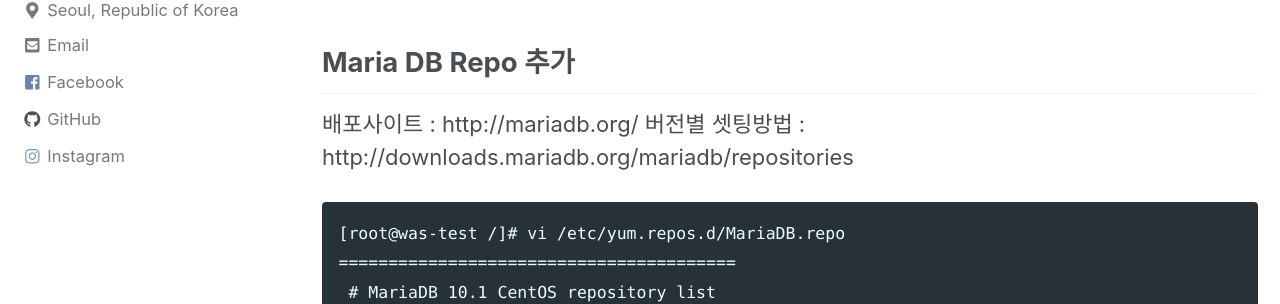
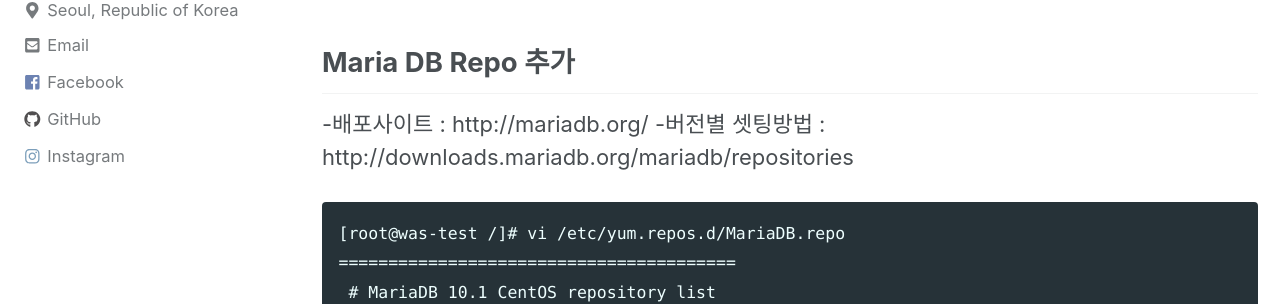
Before and after one commit to youngfromseoul/youngfromseoul.github.io2, a Jekyll site: the page built from _posts/linux/2019-01-29-centos-was.md, in a window 1280 px wide and 900 px high, scrolled down 5058 px. Shown: the part 149-453 px from the top of the window. Built offline with Jekyll 4.4.1, drawn with Linux system fonts in a browser that asks for light colours; cached includes are drawn as plain includes; nearby versions of some CDN libraries; some web fonts are replaced; library files that are not in the unit come from our copies.

````diff
--- a/_posts/linux/2019-01-29-centos-was.md
+++ b/_posts/linux/2019-01-29-centos-was.md
@@ -159,8 +159,9 @@ libjpeg-turbo-1.2.1-1.el6.x86_64
 ```
 
 ## Maria DB Repo 추가
-배포사이트 : http://mariadb.org/
-버전별 셋팅방법 : http://downloads.mariadb.org/mariadb/repositories
+-배포사이트 : http://mariadb.org/
+-버전별 셋팅방법 : http://downloads.mariadb.org/mariadb/repositories
+
 ```
 [root@was-test /]# vi /etc/yum.repos.d/MariaDB.repo
 ========================================
@@ -173,6 +174,7 @@ libjpeg-turbo-1.2.1-1.el6.x86_64
  gpgcheck=1
  ========================================
  ```
+
 
  ## Maria DB 10.1 설치
  ```
````
